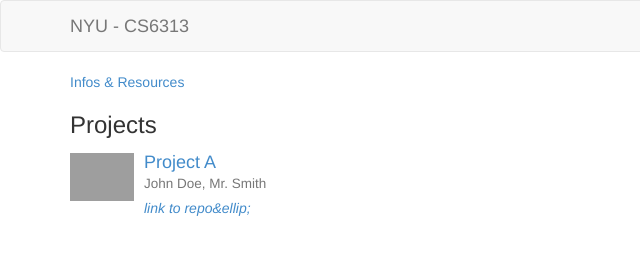
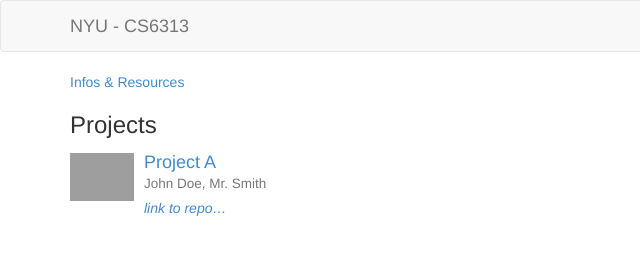
Before and after one commit to NYU-CS6313-Projects/NYU-CS6313-Projects.github.io, a plain HTML site: page index.html in a window 1280 px wide. Shown: the full height of the page, 0-640 px from the left. Drawn offline with Linux system fonts and the light colour scheme; grey boxes are pictures that could not be loaded.

Commit message:
add missing h

```diff
--- a/index.html
+++ b/index.html
@@ -26,7 +26,7 @@
           <div class="media-body">
             <h4 class="media-heading"><a href="http://NYU-CS6313-Projects.github.io/">Project A</a><br/>
             <small>John Doe, Mr. Smith</small></h4>
-            <em><a href="#">link to repo&ellip;</a></em>
+            <em><a href="#">link to repo&hellip;</a></em>
         </div>
       </div>
     </div>
```
